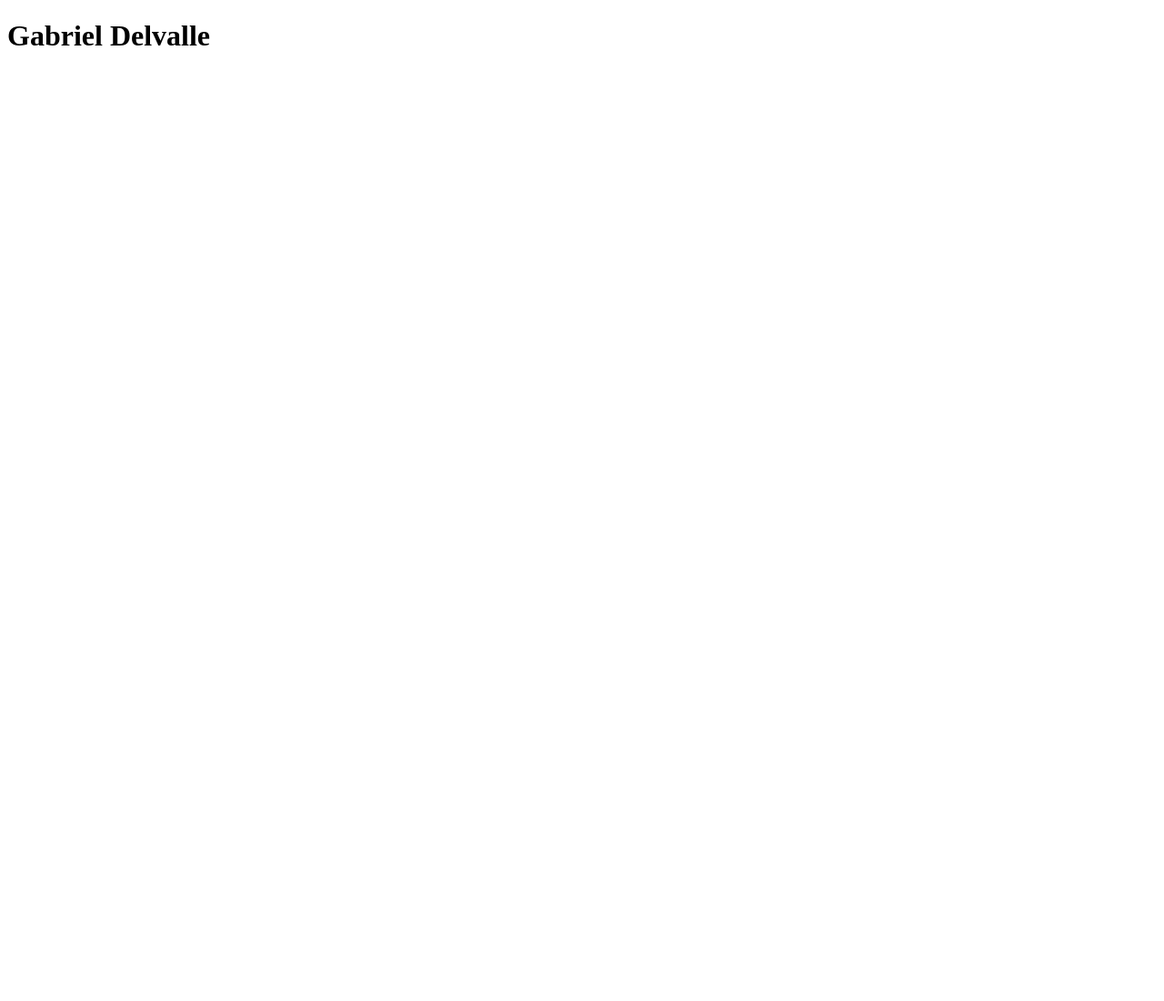
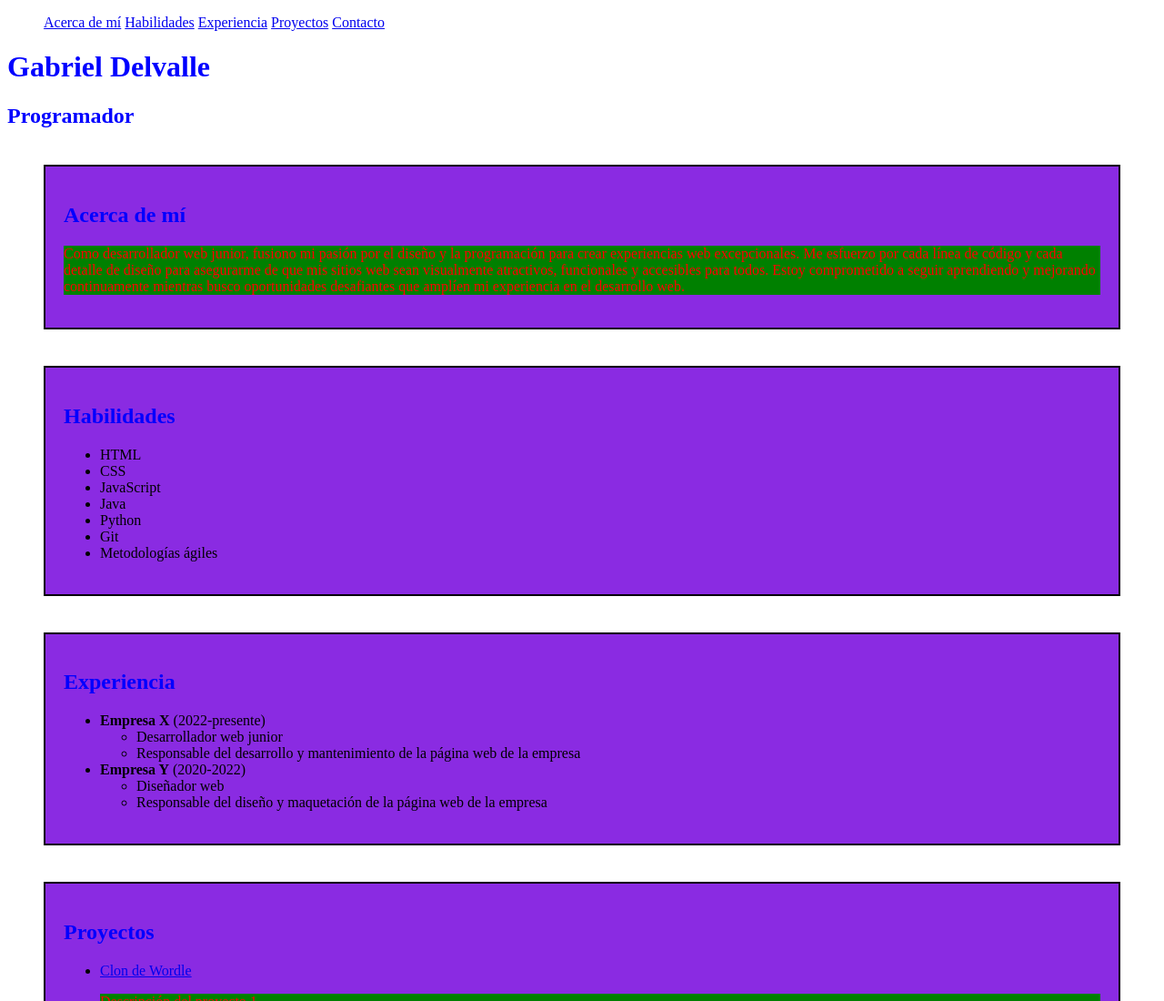
Before and after one commit to GabrielDelvalle70/Mi_Porfolio, a plain HTML site: page index.html in a window 1280 px wide. Shown: the top 1100 px of the page at 91% size. Before the commit the page ends 800 px from the top, so only its background shows below. Drawn offline with Linux system fonts and the light colour scheme.

Commit message:
archivo index modificado y agregado el style.css

```diff
--- a/index.html
+++ b/index.html
@@ -1,9 +1,110 @@
 <!DOCTYPE html>
 <html lang="es-ES">
-    <head>
-        <title>Mi portafolio personal</title>
-    </head>
-    <body>
-        <h1>Gabriel Delvalle</h1>
-    </body>
+<head>
+    <title>Mi portafolio personal</title>
+    <link rel="stylesheet" href="style.css"/>
+</head>
+<body>
+    <header>
+        <nav>
+            <ul>
+                <a href="#acerca-de-mi">Acerca de mí</a>
+                <a href="#habilidades">Habilidades</a>
+                <a href="#experiencia">Experiencia</a>
+                <a href="#proyectos">Proyectos</a>
+                <a href="#contacto">Contacto</a>
+            </ul>
+        </nav>
+        <h1 style="color: blue;">Gabriel Delvalle</h1>
+        <h2 style="color: blue;">Programador</h2>
+    </header>
+    <main>
+            <section id="acerca-de-mi">
+                <h2>Acerca de mí</h2>
+                <p>
+                    Como desarrollador web junior, fusiono mi pasión por el diseño y la
+                    programación para crear experiencias web excepcionales. Me esfuerzo por
+                    cada línea de código y cada detalle de diseño para asegurarme de que mis
+                    sitios web sean visualmente atractivos, funcionales y accesibles para
+                    todos. Estoy comprometido a seguir aprendiendo y mejorando continuamente
+                    mientras busco oportunidades desafiantes que amplíen mi experiencia en el
+                    desarrollo web.
+                </p>
+        </section>
+            <section id="habilidades">
+                <h2>Habilidades</h2>
+                <ul>
+                    <li>HTML</li>
+                    <li>CSS</li>
+                    <li>JavaScript</li>
+                    <li>Java</li>
+                    <li>Python</li>
+                    <li>Git</li>
+                    <li>Metodologías ágiles</li>
+                </ul>
+        </section>
+            <section id="experiencia">
+                <h2>Experiencia</h2>
+                <ul>
+                    <li>
+                        <b>Empresa X</b> (2022-presente)
+                        <ul>
+                            <li>Desarrollador web junior</li>
+                            <li>
+                                Responsable del desarrollo y mantenimiento de la página web de la
+                                empresa
+                            </li>
+                        </ul>
+                    </li>
+                    <li>
+                        <strong>Empresa Y</strong> (2020-2022)
+                        <ul>
+                            <li>Diseñador web</li>
+                            <li>
+                                Responsable del diseño y maquetación de la página web de la empresa
+                            </li>
+                        </ul>
+                    </li>
+                </ul>
+        </section>
+            <section id="proyectos">
+                <h2>Proyectos</h2>
+                <ul>
+                    <li>
+                        <a href="https://www.nytimes.com/games/wordle/index.html">Clon de Wordle</a>
+                        <p>Descripción del proyecto 1</p>
+                    </li>
+                    <li>
+                        <a href="https://www.nytimes.com/games/wordle/index.html">Proyecto 2</a>
+                        <p>Descripción del proyecto 2</p>
+                    </li>
+                </ul>
+        </section>
+        <section id="contacto">
+            <h2>Contacto</h2>
+            <ul>
+              <li>Email: gabrieldelvalle343@gmail.com</li>
+              <li>Teléfono: 0992-456937</li>
+              <li>
+                Redes Sociales:
+                <ul>
+                  <li>
+                    <a href="https://www.facebook.com/tucuenta">Facebook</a>
+                  </li>
+                  <li>
+                    <a href="https://twitter.com/tucuenta">Twitter</a>
+                  </li>
+                  <li>
+                    <a href="https://www.linkedin.com/in/tucuenta">LinkedIn</a>
+                  </li>
+                </ul>
+              </li>
+            </ul>
+          </section>
+    </main>
+    <footer>
+        <p>Copyright &copy; 2024</p>
+    </footer>
+</body>
+
 </html>
--- /dev/null
+++ b/style.css
@@ -0,0 +1,15 @@
+p {
+    color: red;
+    background-color: green;
+}
+
+h2 {
+    color: blue;
+}
+
+section {
+    border: 2px black solid;
+    margin: 40px;
+    padding: 20px;
+    background-color: blueviolet;
+}
```
